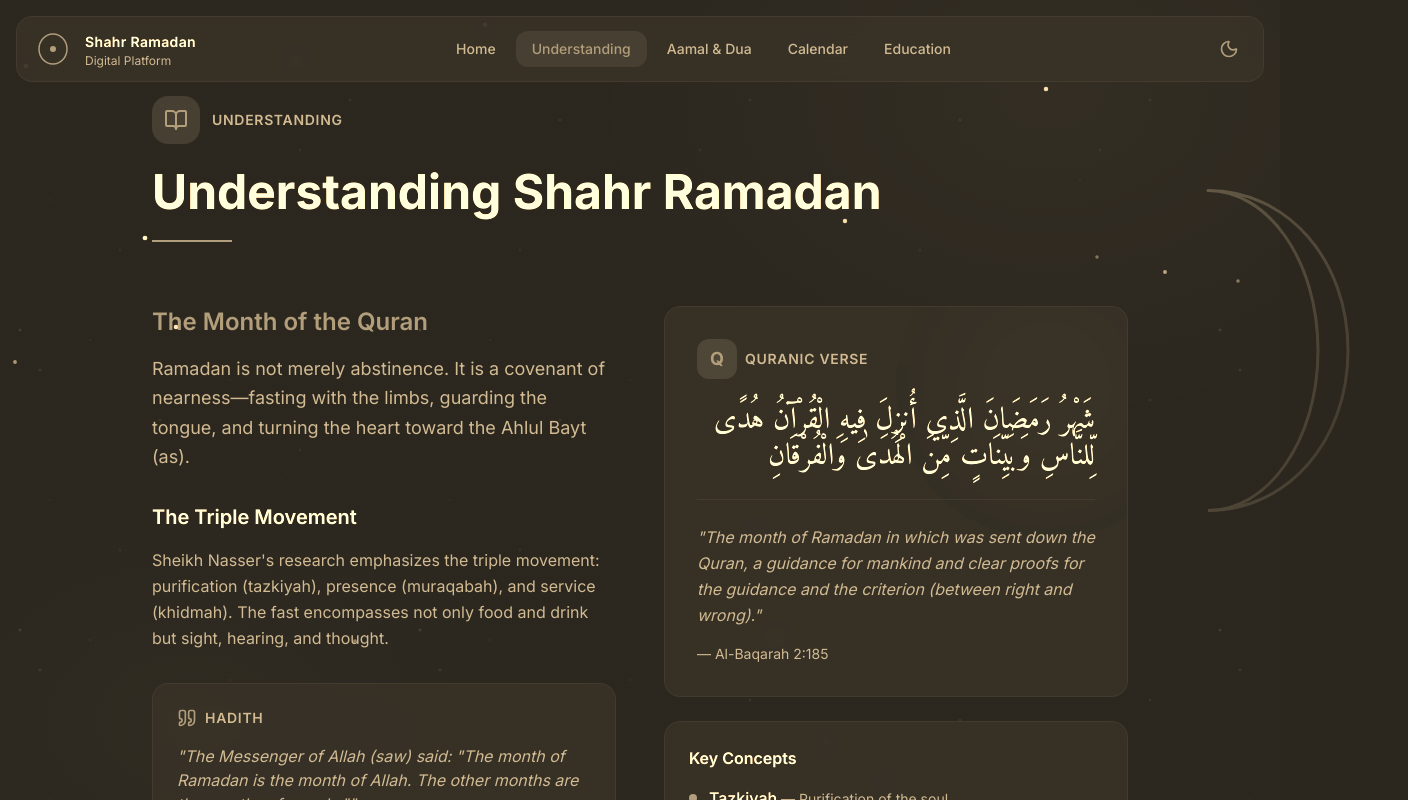
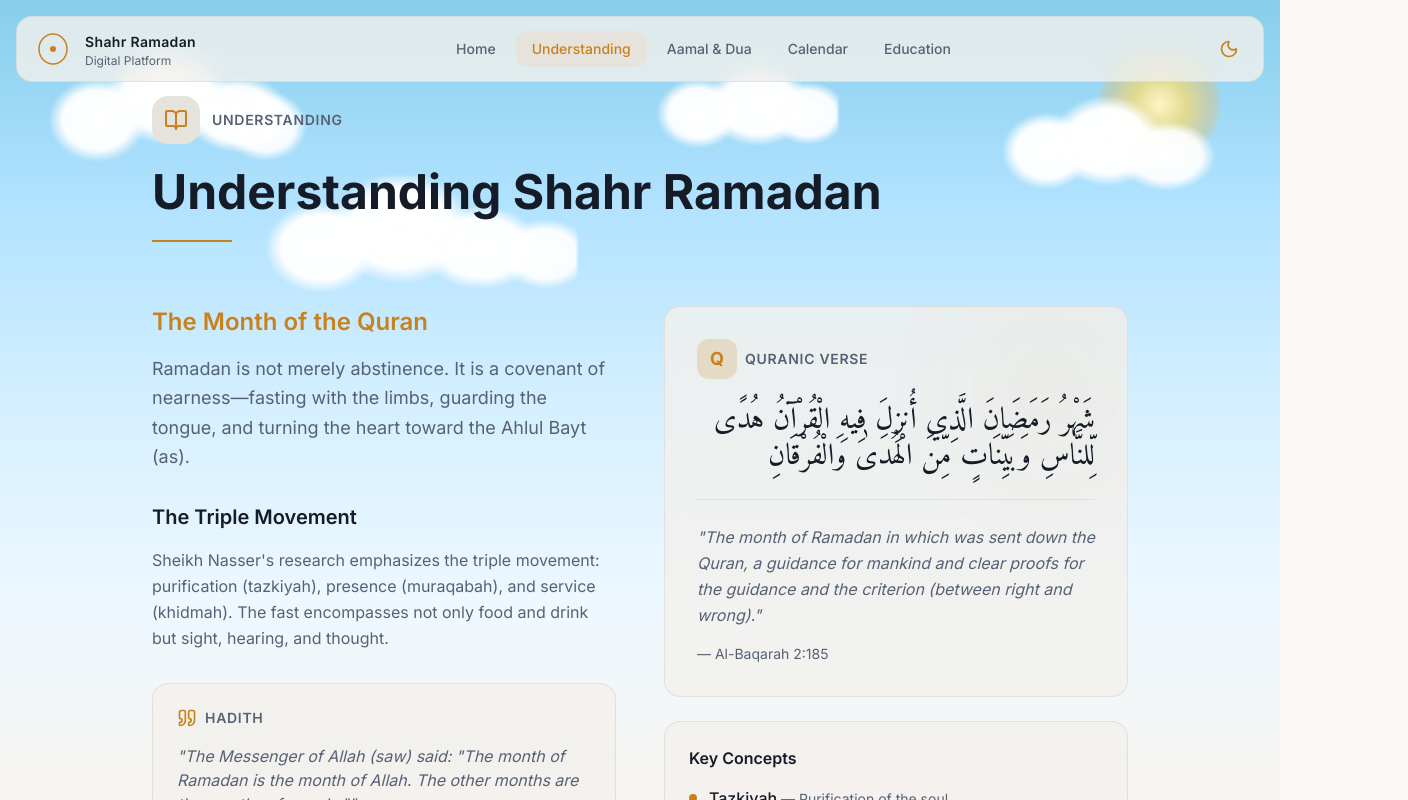
Before and after one commit to lotetreel/MafatihAlJadeed, a React (Vite) app in the folder app/: page /understanding in a window 1280 px wide. Both pictures are taken after a click on the button "Toggle theme". Shown: the top 800 px of the page, 1408 px wide, since content can reach past the window. Built offline with nearby package versions, Linux system fonts and the light colour scheme; a web font is replaced by a local one.

Commit message:
Enhance light/dark mode themes and moon animation

```diff
--- a/app/src/components/CrescentDecoration.tsx
+++ b/app/src/components/CrescentDecoration.tsx
@@ -1,4 +1,5 @@
 import { motion } from 'framer-motion';
+import { useTheme } from '@/contexts/ThemeContext';
 
 interface CrescentDecorationProps {
   className?: string;
@@ -11,39 +12,94 @@ export function CrescentDecoration({
   size = 200,
   animate = true
 }: CrescentDecorationProps) {
+  const { theme } = useTheme();
+
+  // Don't render moon in light mode
+  if (theme === 'light') {
+    return null;
+  }
+
   return (
-    <motion.svg
-      width={size}
-      height={size}
-      viewBox="0 0 200 200"
-      className={`${className}`}
-      initial={animate ? { opacity: 0, rotate: -10, scale: 0.9 } : false}
+    <motion.div
+      className={`relative ${className}`}
+      style={{ width: size, height: size }}
+      initial={false}
       animate={animate ? {
-        opacity: 1,
-        rotate: 0,
-        scale: 1,
-        y: [0, -10, 0]
+        y: [0, -8, 0]
       } : false}
       transition={animate ? {
-        opacity: { duration: 1, ease: 'easeOut' },
-        rotate: { duration: 1, ease: 'easeOut' },
-        scale: { duration: 1, ease: 'easeOut' },
-        y: { duration: 6, repeat: Infinity, ease: 'easeInOut' }
+        y: { duration: 8, repeat: Infinity, ease: 'easeInOut' }
       } : undefined}
     >
-      <defs>
-        <linearGradient id="crescentGradient" x1="0%" y1="0%" x2="100%" y2="100%">
-          <stop offset="0%" stopColor="#F2C94C" stopOpacity="0.8" />
-          <stop offset="100%" stopColor="#D4A843" stopOpacity="0.4" />
-        </linearGradient>
-      </defs>
-      <path
-        d="M100 20 C140 20, 170 55, 170 100 C170 145, 140 180, 100 180 C130 180, 155 145, 155 100 C155 55, 130 20, 100 20"
-        fill="none"
-        stroke="url(#crescentGradient)"
-        strokeWidth="1.5"
-        strokeLinecap="round"
+      {/* Outer glow */}
+      <div
+        className="absolute inset-0 rounded-full"
+        style={{
+          background: 'radial-gradient(circle, rgba(255, 245, 200, 0.3) 0%, rgba(255, 220, 150, 0.15) 40%, transparent 70%)',
+          transform: 'scale(1.5)',
+          filter: 'blur(20px)',
+        }}
       />
-    </motion.svg>
+
+      {/* Inner glow */}
+      <div
+        className="absolute inset-0 rounded-full"
+        style={{
+          background: 'radial-gradient(circle, rgba(255, 250, 220, 0.4) 0%, rgba(255, 230, 180, 0.2) 50%, transparent 75%)',
+          transform: 'scale(1.2)',
+          filter: 'blur(10px)',
+        }}
+      />
+
+      {/* Main moon */}
+      <svg
+        width={size}
+        height={size}
+        viewBox="0 0 200 200"
+        className="relative z-10"
+      >
+        <defs>
+          {/* Moon gradient */}
+          <radialGradient id="moonGradient" cx="35%" cy="35%" r="65%">
+            <stop offset="0%" stopColor="#FFFEF5" />
+            <stop offset="30%" stopColor="#FFF8E7" />
+            <stop offset="60%" stopColor="#F5E6C8" />
+            <stop offset="100%" stopColor="#E8D4A8" />
+          </radialGradient>
+
+          {/* Crater shadow gradient */}
+          <radialGradient id="craterGradient" cx="40%" cy="40%" r="60%">
+            <stop offset="0%" stopColor="rgba(200, 180, 150, 0.3)" />
+            <stop offset="100%" stopColor="rgba(180, 160, 130, 0.15)" />
+          </radialGradient>
+
+          {/* Glow filter */}
+          <filter id="moonGlow" x="-50%" y="-50%" width="200%" height="200%">
+            <feGaussianBlur stdDeviation="3" result="glow" />
+            <feMerge>
+              <feMergeNode in="glow" />
+              <feMergeNode in="SourceGraphic" />
+            </feMerge>
+          </filter>
+        </defs>
+
+        {/* Moon circle */}
+        <circle
+          cx="100"
+          cy="100"
+          r="70"
+          fill="url(#moonGradient)"
+          filter="url(#moonGlow)"
+        />
+
+        {/* Subtle craters for realism */}
+        <ellipse cx="75" cy="85" rx="12" ry="10" fill="url(#craterGradient)" opacity="0.5" />
+        <ellipse cx="120" cy="70" rx="8" ry="7" fill="url(#craterGradient)" opacity="0.4" />
+        <ellipse cx="90" cy="120" rx="15" ry="12" fill="url(#craterGradient)" opacity="0.35" />
+        <ellipse cx="130" cy="110" rx="10" ry="8" fill="url(#craterGradient)" opacity="0.4" />
+        <ellipse cx="60" cy="115" rx="6" ry="5" fill="url(#craterGradient)" opacity="0.3" />
+        <ellipse cx="110" cy="145" rx="9" ry="7" fill="url(#craterGradient)" opacity="0.35" />
+      </svg>
+    </motion.div>
   );
 }
--- a/app/src/components/Navigation.tsx
+++ b/app/src/components/Navigation.tsx
@@ -53,8 +53,7 @@ export function Navigation() {
                 <Link
                   key={link.path}
                   to={link.path}
-                  className={`relative px-4 py-2 text-sm font-medium transition-colors rounded-lg ${
-                    location.pathname === link.path
+                  className={`relative px-4 py-2 text-sm font-medium transition-colors rounded-lg ${location.pathname === link.path
                     ? 'text-[hsl(var(--primary))]'
                     : 'text-muted-foreground hover:text-foreground'
                     }`}
@@ -120,8 +119,7 @@ export function Navigation() {
                   <Link
                     to={link.path}
                     onClick={() => setIsOpen(false)}
-                    className={`flex items-center justify-between px-4 py-3 rounded-lg transition-colors ${
-                      location.pathname === link.path
+                    className={`flex items-center justify-between px-4 py-3 rounded-lg transition-colors ${location.pathname === link.path
                       ? 'bg-secondary text-[hsl(var(--primary))]'
                       : 'hover:bg-secondary/50 text-muted-foreground'
                       }`}
--- a/app/src/components/StarfieldBackground.tsx
+++ b/app/src/components/StarfieldBackground.tsx
@@ -1,11 +1,114 @@
 import { motion } from 'framer-motion';
+import { useTheme } from '@/contexts/ThemeContext';
 
 export function StarfieldBackground() {
+  const { theme } = useTheme();
+  const isLightMode = theme === 'light';
+
   return (
     <div className="fixed inset-0 pointer-events-none overflow-hidden">
       {/* Base gradient */}
       <div className="absolute inset-0 bg-gradient-to-b from-background via-background to-background" />
 
+      {isLightMode ? (
+        /* Light mode: Sky and clouds */
+        <>
+          {/* Blue sky background - solid and visible */}
+          <div
+            className="absolute inset-0"
+            style={{
+              background: 'linear-gradient(180deg, #87CEEB 0%, #B0E2FF 25%, #D4EFFF 50%, #EDF8FF 75%, #F8F5F0 100%)',
+            }}
+          />
+
+          {/* Sun glow */}
+          <motion.div
+            className="absolute top-12 right-16 w-28 h-28"
+            style={{
+              background: 'radial-gradient(circle, rgba(255, 245, 200, 1) 0%, rgba(255, 220, 100, 0.7) 30%, rgba(255, 180, 60, 0.3) 60%, transparent 80%)',
+              borderRadius: '50%',
+            }}
+            animate={{
+              scale: [1, 1.08, 1],
+              opacity: [0.9, 1, 0.9],
+            }}
+            transition={{
+              duration: 5,
+              repeat: Infinity,
+              ease: 'easeInOut',
+            }}
+          />
+
+          {/* Fluffy clouds - much more visible */}
+          <motion.div
+            className="absolute top-[6%] left-[2%]"
+            style={{
+              width: '280px',
+              height: '120px',
+              background: `
+                radial-gradient(ellipse 70px 60px at 25% 60%, white 0%, rgba(255,255,255,0.95) 50%, transparent 70%),
+                radial-gradient(ellipse 90px 70px at 50% 40%, white 0%, rgba(255,255,255,0.98) 50%, transparent 70%),
+                radial-gradient(ellipse 75px 55px at 75% 55%, white 0%, rgba(255,255,255,0.95) 50%, transparent 70%),
+                radial-gradient(ellipse 60px 50px at 85% 65%, white 0%, rgba(255,255,255,0.9) 50%, transparent 70%)
+              `,
+              filter: 'blur(1px)',
+            }}
+            animate={{ x: [0, 50, 0] }}
+            transition={{ duration: 45, repeat: Infinity, ease: 'easeInOut' }}
+          />
+
+          <motion.div
+            className="absolute top-[12%] right-[5%]"
+            style={{
+              width: '240px',
+              height: '100px',
+              background: `
+                radial-gradient(ellipse 65px 55px at 30% 55%, white 0%, rgba(255,255,255,0.95) 50%, transparent 70%),
+                radial-gradient(ellipse 80px 65px at 55% 45%, white 0%, rgba(255,255,255,0.98) 50%, transparent 70%),
+                radial-gradient(ellipse 70px 50px at 80% 60%, white 0%, rgba(255,255,255,0.92) 50%, transparent 70%)
+              `,
+              filter: 'blur(1px)',
+            }}
+            animate={{ x: [0, -40, 0] }}
+            transition={{ duration: 50, repeat: Infinity, ease: 'easeInOut' }}
+          />
+
+          <motion.div
+            className="absolute top-[22%] left-[20%]"
+            style={{
+              width: '320px',
+              height: '130px',
+              background: `
+                radial-gradient(ellipse 80px 65px at 20% 55%, white 0%, rgba(255,255,255,0.96) 50%, transparent 70%),
+                radial-gradient(ellipse 100px 80px at 45% 40%, white 0%, rgba(255,255,255,0.98) 50%, transparent 70%),
+                radial-gradient(ellipse 85px 60px at 70% 55%, white 0%, rgba(255,255,255,0.95) 50%, transparent 70%),
+                radial-gradient(ellipse 65px 50px at 90% 60%, white 0%, rgba(255,255,255,0.9) 50%, transparent 70%)
+              `,
+              filter: 'blur(1px)',
+            }}
+            animate={{ x: [0, 60, 0] }}
+            transition={{ duration: 55, repeat: Infinity, ease: 'easeInOut' }}
+          />
+
+          <motion.div
+            className="absolute top-[8%] left-[50%]"
+            style={{
+              width: '200px',
+              height: '90px',
+              background: `
+                radial-gradient(ellipse 60px 50px at 30% 55%, white 0%, rgba(255,255,255,0.95) 50%, transparent 70%),
+                radial-gradient(ellipse 75px 60px at 60% 45%, white 0%, rgba(255,255,255,0.97) 50%, transparent 70%),
+                radial-gradient(ellipse 55px 45px at 85% 55%, white 0%, rgba(255,255,255,0.93) 50%, transparent 70%)
+              `,
+              filter: 'blur(1px)',
+            }}
+            animate={{ x: [0, -45, 0] }}
+            transition={{ duration: 40, repeat: Infinity, ease: 'easeInOut' }}
+          />
+        </>
+      ) : (
+        /* Dark/Sepia mode: Starfield */
+        <>
           {/* Nebula effects */}
           <motion.div
             className="absolute top-0 right-0 w-[60vw] h-[60vh] opacity-20"
@@ -80,6 +183,8 @@ export function StarfieldBackground() {
               }}
             />
           ))}
+        </>
+      )}
     </div>
   );
 }
--- a/app/src/contexts/ThemeContext.tsx
+++ b/app/src/contexts/ThemeContext.tsx
@@ -1,6 +1,6 @@
 import React, { createContext, useContext, useEffect, useState } from 'react';
 
-type Theme = 'dark' | 'sepia';
+type Theme = 'dark' | 'light';
 
 interface ThemeContextType {
   theme: Theme;
@@ -15,12 +15,12 @@ export function ThemeProvider({ children }: { children: React.ReactNode }) {
 
   useEffect(() => {
     const root = document.documentElement;
-    root.classList.remove('dark', 'sepia');
+    root.classList.remove('dark', 'light');
     root.classList.add(theme);
   }, [theme]);
 
   const toggleTheme = () => {
-    setTheme(prev => prev === 'dark' ? 'sepia' : 'dark');
+    setTheme(prev => prev === 'dark' ? 'light' : 'dark');
   };
 
   return (
--- a/app/src/index.css
+++ b/app/src/index.css
@@ -59,6 +59,32 @@
     --navy: #1A1510;
     --navy-light: #2A2018;
     --emerald: #2D8659;
+  }
+
+  .light {
+    --background: 45 30% 97%;
+    --foreground: 220 30% 12%;
+    --card: 45 20% 94%;
+    --card-foreground: 220 30% 12%;
+    --popover: 45 20% 94%;
+    --popover-foreground: 220 30% 12%;
+    --primary: 35 75% 45%;
+    --primary-foreground: 45 30% 97%;
+    --secondary: 45 15% 88%;
+    --secondary-foreground: 220 30% 12%;
+    --muted: 45 15% 85%;
+    --muted-foreground: 220 15% 40%;
+    --accent: 35 75% 45%;
+    --accent-foreground: 45 30% 97%;
+    --border: 45 15% 80%;
+    --input: 45 15% 80%;
+    --ring: 35 75% 45%;
+
+    --gold: #B8860B;
+    --gold-dim: rgba(184, 134, 11, 0.6);
+    --navy: #F5F0E8;
+    --navy-light: #EDE8DF;
+    --emerald: #228B22;
   }
 }
 
@@ -138,6 +164,30 @@
   .nebula-gradient {
     background: radial-gradient(ellipse at 70% 20%, rgba(99, 102, 241, 0.15) 0%, transparent 50%),
       radial-gradient(ellipse at 30% 80%, rgba(139, 92, 246, 0.1) 0%, transparent 45%);
+  }
+
+  /* Light mode sky and clouds background */
+  .sky-clouds-bg {
+    background:
+      /* Sun glow */
+      radial-gradient(ellipse 200px 200px at 85% 10%, rgba(255, 200, 80, 0.25) 0%, transparent 60%),
+      /* Soft clouds */
+      radial-gradient(ellipse 180px 80px at 15% 25%, rgba(255, 255, 255, 0.7) 0%, transparent 70%),
+      radial-gradient(ellipse 220px 100px at 75% 35%, rgba(255, 255, 255, 0.5) 0%, transparent 70%),
+      radial-gradient(ellipse 160px 70px at 40% 15%, rgba(255, 255, 255, 0.6) 0%, transparent 70%),
+      radial-gradient(ellipse 200px 90px at 90% 55%, rgba(255, 255, 255, 0.4) 0%, transparent 70%),
+      radial-gradient(ellipse 140px 60px at 25% 65%, rgba(255, 255, 255, 0.45) 0%, transparent 70%),
+      radial-gradient(ellipse 180px 80px at 60% 80%, rgba(255, 255, 255, 0.35) 0%, transparent 70%),
+      /* Sky gradient */
+      linear-gradient(180deg,
+        rgba(135, 206, 250, 0.15) 0%,
+        rgba(176, 224, 255, 0.1) 30%,
+        rgba(240, 248, 255, 0.05) 60%,
+        transparent 100%);
+  }
+
+  .sun-glow {
+    box-shadow: 0 0 40px rgba(255, 180, 60, 0.2);
   }
 }
 
```
Lines whose indentation alone changed are shown as unchanged.
